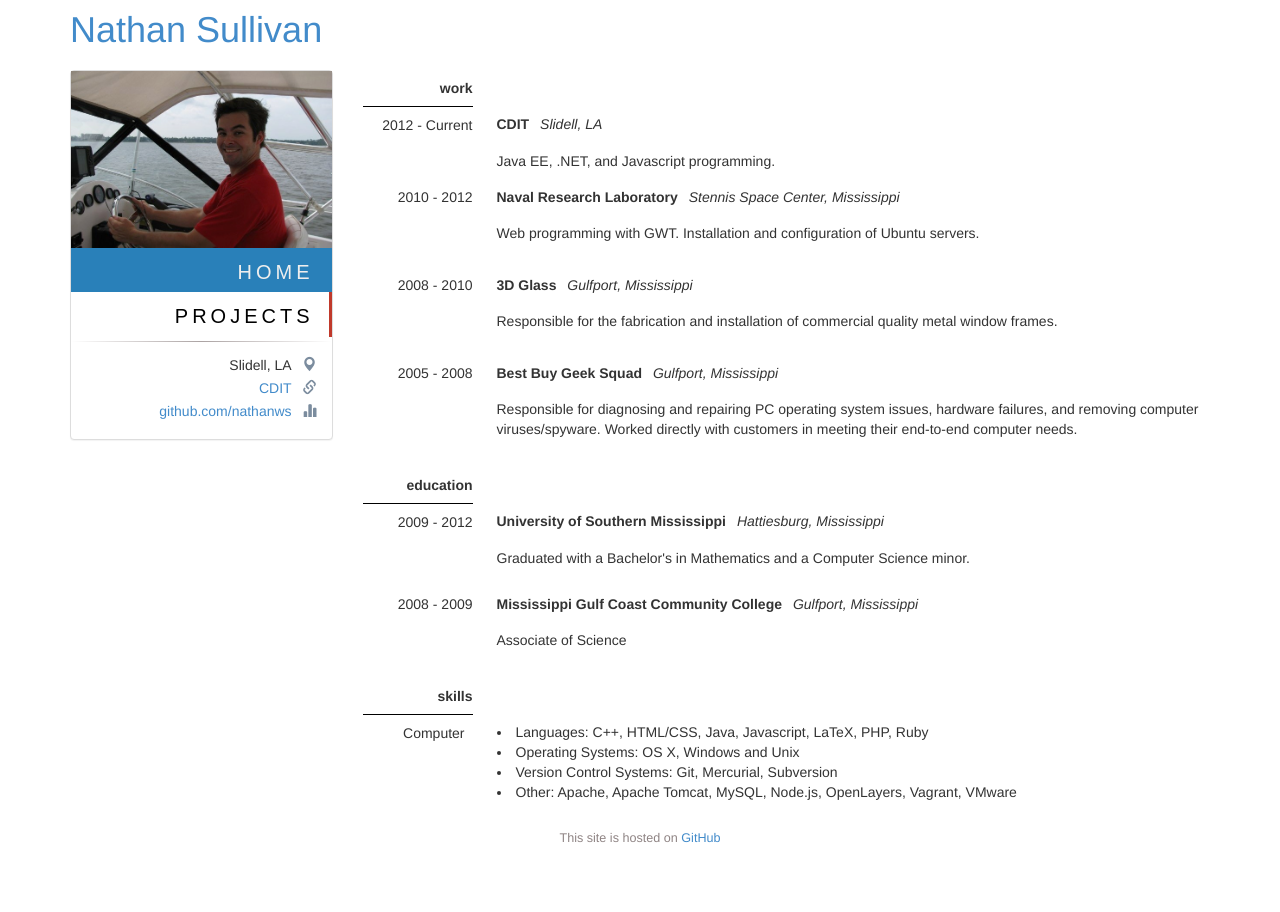
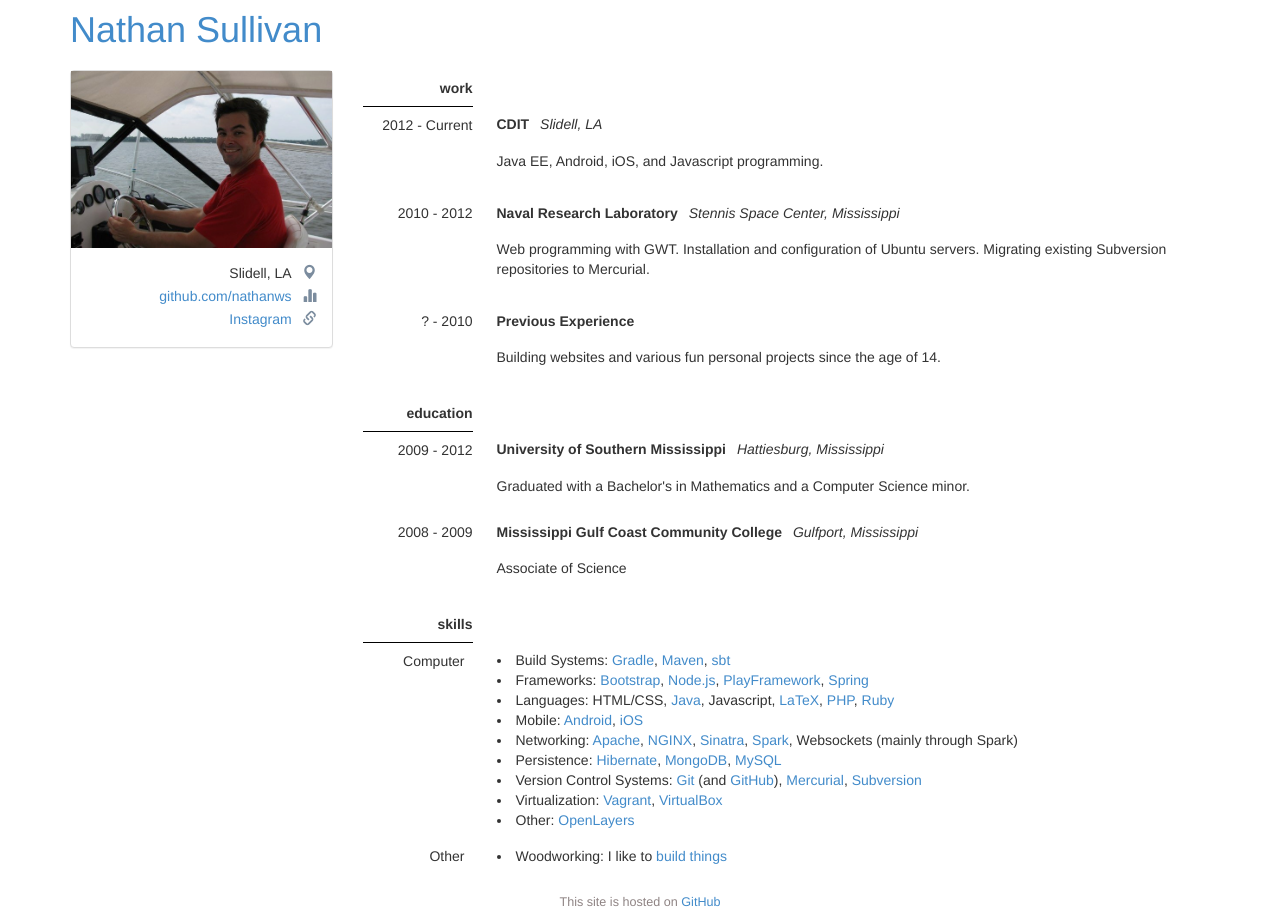
Before and after one commit to nathanws/nathanws.github.io, a Jekyll site: the page built from index.html, in a window 1280 px wide. Built offline with Jekyll 4.4.1, drawn with Linux system fonts in a browser that asks for light colours; Markdown is read by kramdown in place of the engine named in the settings.

Commit message:
Updated stuff.

```diff
--- a/_config.yml
+++ b/_config.yml
@@ -1,3 +1,3 @@
 name: Nathan Sullivan
 markdown: redcarpet
-pygments: true
+highlighter: true
--- a/_layouts/default.html
+++ b/_layouts/default.html
@@ -32,12 +32,15 @@
                     <div class="panel panel-default profile-details">
                         <img class="profile-image" src="/img/on_a_boat.jpg" alt="I'm On A Boat" title="On A Boat">
 
+
+                          <!--
                         <ul id="side-nav" class="nav fancy-font">
                             <li class="home"><a href="/">HOME</a></li>
                             <li class="projects"><a href="/projects">PROJECTS</a></li>
                         </ul>
 
                         <hr class="style-two medium" />
+                          -->
 
                         <div class="profile-row">
                             <div class="text">Slidell, LA</div>
@@ -45,13 +48,13 @@
                         </div>
 
                         <div class="profile-row">
-                            <div class="text"><a href="http://cditsolutions.net">CDIT</a></div>
-                            <div class="icon"><span class="glyphicon glyphicon-link"></span></div>
+                            <div class="text"><a href="https://github.com/nathanws">github.com/nathanws</a></div>
+                            <div class="icon"><span class="glyphicon glyphicon-stats"></span></div>
                         </div>
 
                         <div class="profile-row">
-                            <div class="text"><a href="https://github.com/nathanws">github.com/nathanws</a></div>
-                            <div class="icon"><span class="glyphicon glyphicon-stats"></span></div>
+                            <div class="text"><a href="http://www.instagram.com/wade.wood">Instagram</a></div>
+                            <div class="icon"><span class="glyphicon glyphicon-link"></span></div>
                         </div>
                     </div>
                 </div>
--- a/css/main.css
+++ b/css/main.css
@@ -203,6 +203,10 @@ span.pointer {
   margin-left: 7px;
 }
 
+#resume-table td.overview {
+  padding: 10px;
+}
+
 /*****************************************************************************/
 /*
 /* Site
@@ -260,6 +264,7 @@ span.pointer {
 
 .profile-details img.profile-image {
   max-width: 100%;
+  margin-bottom: 15px;
 }
 
 .profile-details ul.nav {
--- a/index.html
+++ b/index.html
@@ -15,11 +15,14 @@ title: Nathan Sullivan - Resume
         <td class="spacer"></td>
         <td class="institution">CDIT <span class="location">Slidell, LA</span></td>
     </tr>
+
     <tr>
         <td></td>
         <td class="spacer"></td>
-        <td class="blurb">Java EE, .NET, and Javascript programming.</td>
+        <td class="blurb">Java EE, Android, iOS, and Javascript programming.</td>
     </tr>
+
+	<tr height=10><td></td></tr>
 
 	<tr>
 		<td class="date">2010 - 2012</td>
@@ -29,38 +32,23 @@ title: Nathan Sullivan - Resume
 	<tr>
 		<td></td>
 		<td class="spacer"></td>
-		<td class="blurb">Web programming with GWT. Installation and configuration of Ubuntu servers.</td>
+		<td class="blurb">Web programming with GWT. Installation and configuration of Ubuntu servers. Migrating existing Subversion repositories to Mercurial.</td>
 	</tr>
 
 	<tr height=10><td></td></tr>
 
 	<tr>
-		<td class="date">2008 - 2010</td>
+		<td class="date">? - 2010</td>
 		<td class="spacer"></td>
-		<td class="institution">3D Glass <span class="location">Gulfport, Mississippi</span></td>
+		<td class="institution">Previous Experience</td>
 	</tr>
 	<tr>
 		<td></td>
 		<td class="spacer">
-		<td class="blurb">Responsible for the fabrication and installation of commercial quality metal window frames.</td>
-	</tr>
-
-	<tr height=10><td></td></tr>
-
-	<tr>
-		<td class="date">2005 - 2008</td>
-		<td class="spacer"></td>
-		<td class="institution">Best Buy Geek Squad <span class="location">Gulfport, Mississippi</span></td>
-	</tr>
-	<tr>
-		<td></td>
-		<td class="spacer">
-		<td class="blurb">Responsible for diagnosing and repairing PC operating system issues, hardware failures, and removing computer viruses/spyware. Worked directly with customers in meeting their end-to-end computer needs.</td>
+		<td class="blurb">Building websites and various fun personal projects since the age of 14.</td>
 	</tr>
 
 	<tr height=20><td></td></tr>
-
-
 
 	<tr>
 		<td class="column-heading">education</td>
@@ -94,8 +82,6 @@ title: Nathan Sullivan - Resume
 
 	<tr height=20></tr>
 
-
-
 	<tr>
 		<td class="column-heading">skills</td>
 		<td class="spacer"></td>
@@ -106,10 +92,69 @@ title: Nathan Sullivan - Resume
 		<td valign="top" align="right">Computer</td>
 		<td class="spacer"></td>
 		<td class="blurb">
-			<li><span class="category">Languages:</span> C++, HTML/CSS, Java, Javascript, LaTeX, PHP, Ruby</li>
-			<li><span class="category">Operating Systems:</span> OS X, Windows and Unix</li>
-			<li><span class="category">Version Control Systems:</span> Git, Mercurial, Subversion</li>
-			<li><span class="category">Other:</span> Apache, Apache Tomcat, MySQL, Node.js, OpenLayers, Vagrant, VMware</li>
+			<li><span class="category">Build Systems:</span>
+                          <a href="http://gradle.org">Gradle</a>,
+                          <a href="https://maven.apache.org">Maven</a>,
+                          <a href="http://scala-sbt.org">sbt</a>
+                        </li>
+
+			<li><span class="category">Frameworks:</span>
+                          <a href="http://getbootstrap.com">Bootstrap</a>,
+                          <a href="https://nodejs.org">Node.js</a>,
+                          <a href="https://playframework.com">PlayFramework</a>,
+                          <a href="https://spring.io">Spring</a>
+                        </li>
+
+			<li><span class="category">Languages:</span>
+                          HTML/CSS,
+                          <a href="https://www.java.com">Java</a>,
+                          Javascript,
+                          <a href="https://www.latex-project.org">LaTeX</a>,
+                          <a href="http://php.net">PHP</a>,
+                          <a href="https://www.ruby-lang.org">Ruby</a>
+                        </li>
+
+                        <li><span class="category">Mobile:</span>
+                          <a href="https://www.android.com">Android</a>,
+                          <a href="http://www.apple.com/ios">iOS</a>
+                        </li>
+
+                        <li><span class="category">Networking:</span>
+                          <a href="https://httpd.apache.org">Apache</a>,
+                            <a href="https://nginx.com">NGINX</a>,
+                            <a href="http://sinatrarb.com">Sinatra</a>,
+                            <a href="http://sparkjava.com">Spark</a>,
+                            Websockets (mainly through Spark)
+                        </li>
+
+			<li><span class="category">Persistence:</span>
+                          <a href="http://hibernate.org">Hibernate</a>,
+                          <a href="https://www.mongodb.org">MongoDB</a>,
+                          <a href="https://www.mysql.com">MySQL</a>
+                        </li>
+
+			<li><span class="category">Version Control Systems:</span>
+                          <a href="https://git-scm.com">Git</a> (and <a href="https://github.com">GitHub</a>),
+                          <a href="https://www.mercurial-scm.org">Mercurial</a>,
+                          <a href="https://subversion.apache.org">Subversion</a>
+                        </li>
+
+			<li><span class="category">Virtualization:</span>
+                          <a href="https://www.vagrantup.com">Vagrant</a>,
+                          <a href="https://www.virtualbox.org">VirtualBox</a>
+                        </li>
+
+			<li><span class="category">Other:</span>
+                          <a href="http://openlayers.org">OpenLayers</a>
+                        </li>
+		</td>
+	</tr>
+
+	<tr>
+		<td valign="top" align="right">Other</td>
+		<td class="spacer"></td>
+		<td class="blurb">
+                  <li><span class="category">Woodworking:</span> I like to <a href="http://www.instagram.com/wade.wood">build things</a></li>
 		</td>
 	</tr>
 </table>
```
